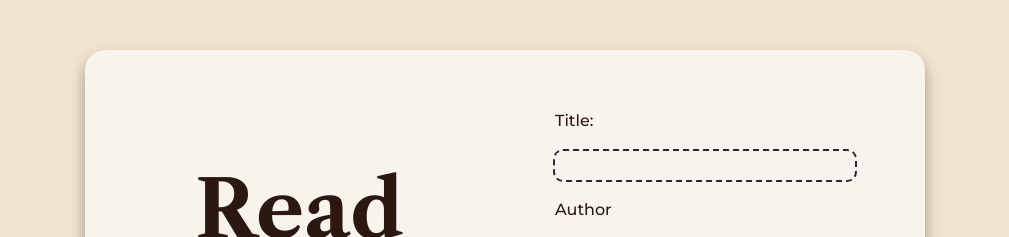
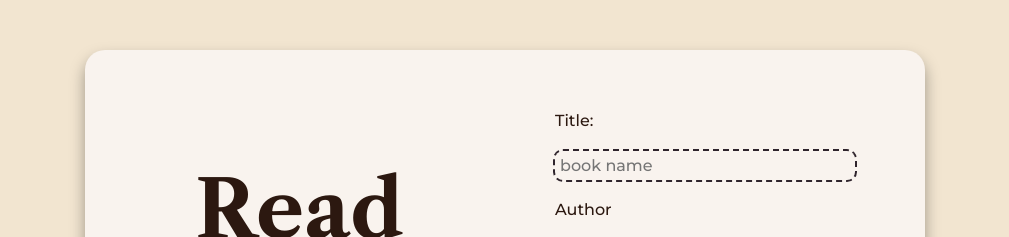
Before and after one commit to Rozrc25/book-rack, a plain HTML site: page index.html in a window 1280 px wide. Shown: the top 237 px of the page, without its empty margins (135-1144 px from the left). Drawn offline with nearby package versions, Linux system fonts and the light colour scheme.

Commit message:
Update index.html

```diff
--- a/index.html
+++ b/index.html
@@ -16,7 +16,7 @@
                 <h1>Read It?</h1>
                 <form action="" class="form">
                     <label for="title">Title: </label>
-                    <input type="text" name="title" id="title">
+                    <input type="text" name="title" id="title" placeholder="book name">
 
                     <label for="author">Author</label>
                     <input type="text" name="author" id="author">
```
